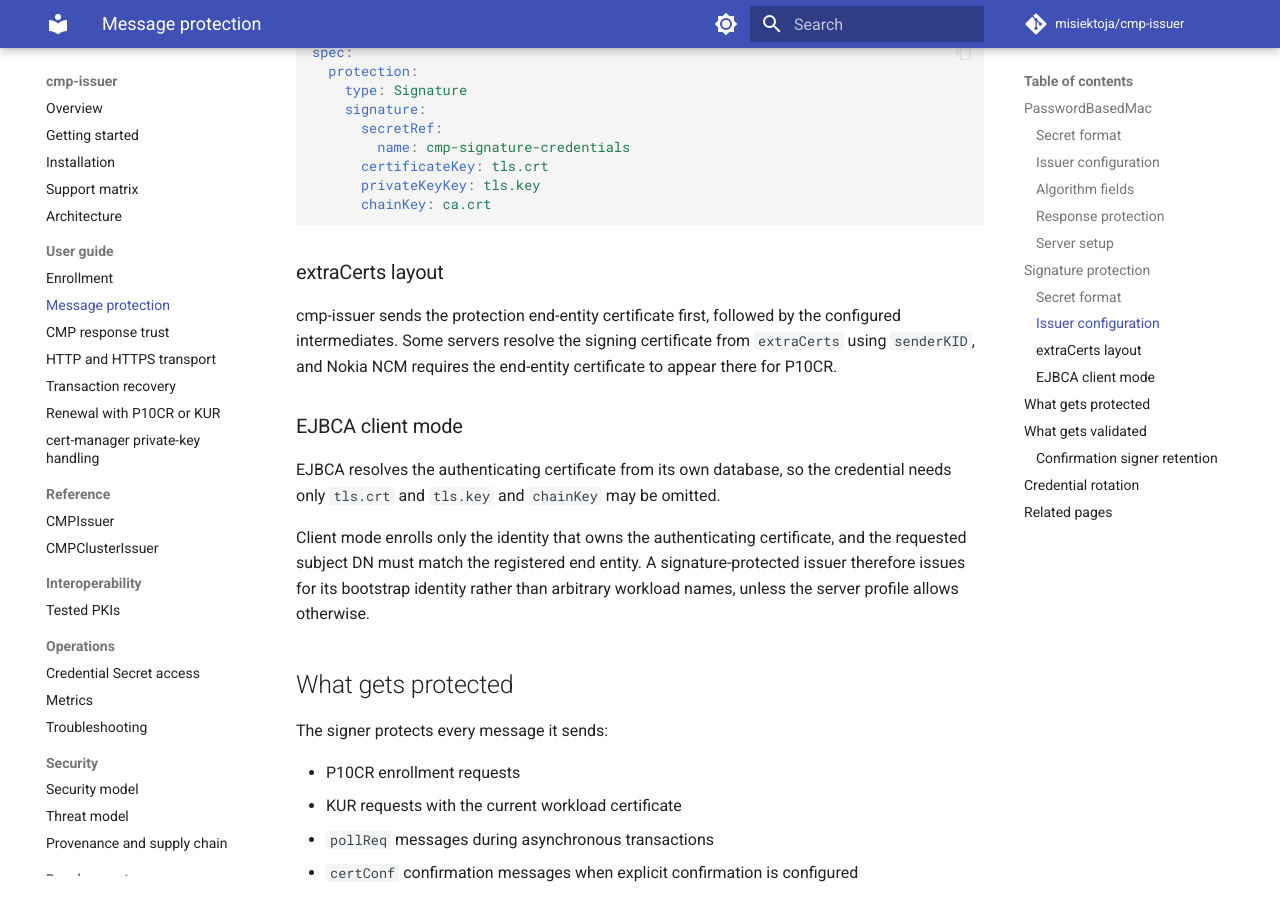
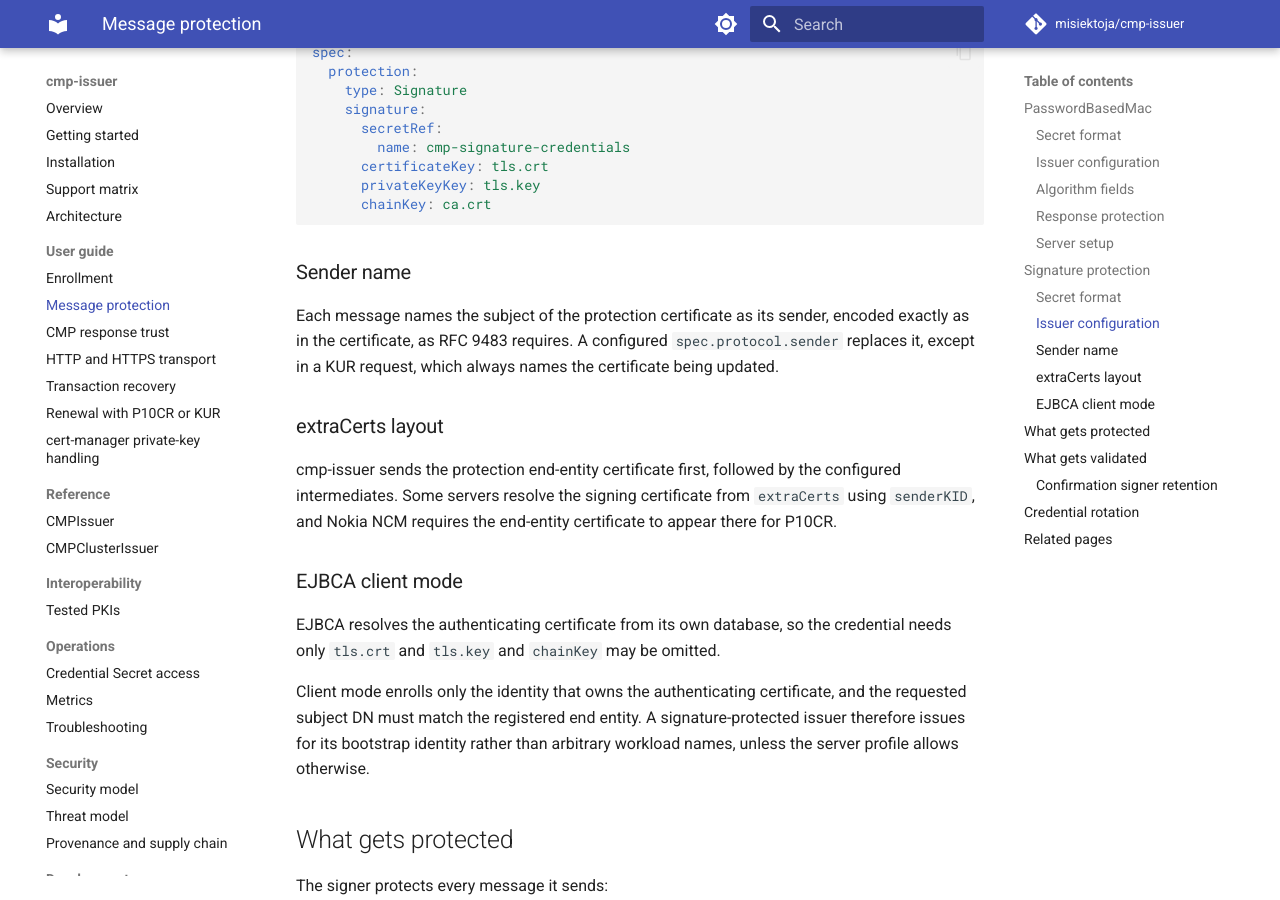
Before and after one commit to misiektoja/cmp-issuer, an MkDocs documentation site: the page built from docs/guide/message-protection.md, in a window 1280 px wide and 900 px high, scrolled down 3623 px. Built offline with MkDocs 1.6.1 and Material for MkDocs 9.7.7, drawn with Linux system fonts in a browser that asks for light colours; comment, search, counter and statistics services are not loaded.

Commit message:
docs: describe certificate subject encoding in senders and KUR templates
Signed-off-by: misiektoja <misiektoja-github@rm-rf.ninja>

````diff
--- a/docs/guide/message-protection.md
+++ b/docs/guide/message-protection.md
@@ -156,6 +156,12 @@ spec:
       chainKey: ca.crt
 ```
 
+### Sender name
+
+Each message names the subject of the protection certificate as its sender, encoded exactly as in the
+certificate, as RFC 9483 requires. A configured `spec.protocol.sender` replaces it, except in a KUR
+request, which always names the certificate being updated.
+
 ### extraCerts layout
 
 cmp-issuer sends the protection end-entity certificate first, followed by the configured intermediates.
````
Also changed, not shown: docs/guide/renewal-and-kur.md (+2 -0 lines), docs/reference/cmpissuer.md (+1 -1 lines).
